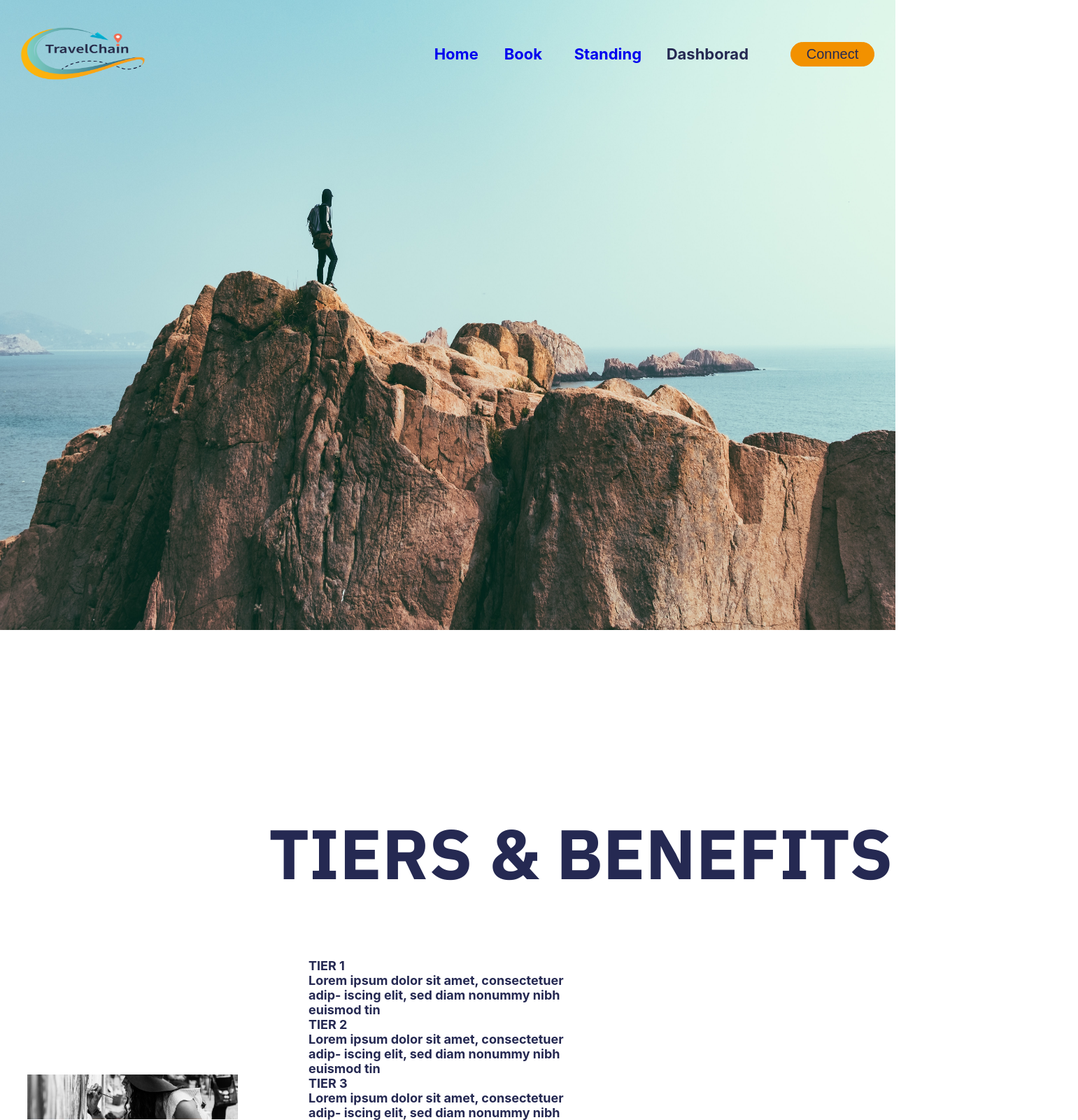
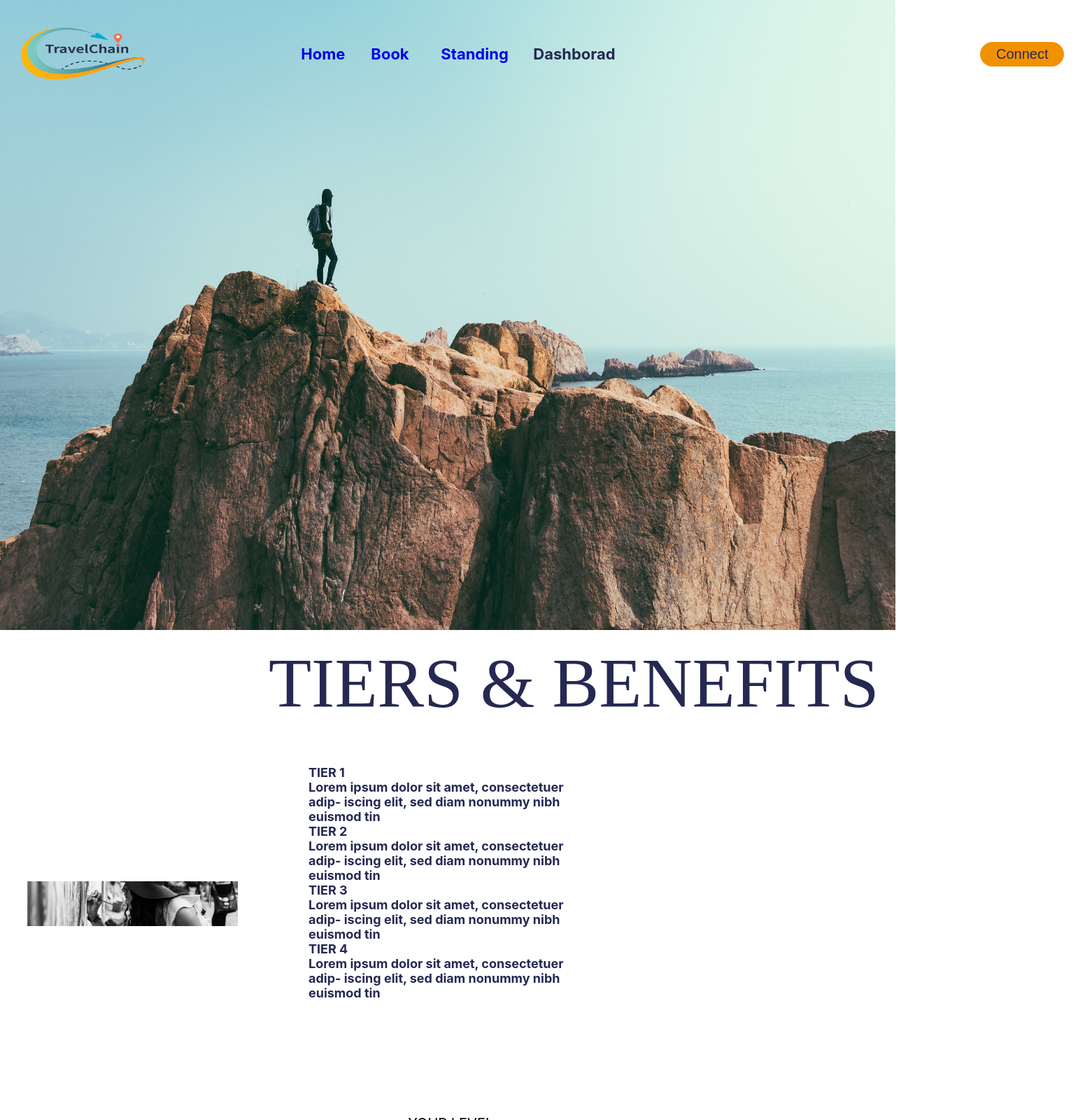
Before and after one commit to Lajja123/TravelChain, a Next.js app: page / in a window 1280 px wide. Shown: the top 1600 px of the page at 70% size, 1541 px wide, since content can reach past the window. Built offline with nearby package versions, Linux system fonts and the light colour scheme; what ipfs-http-client would draw is missing.

Commit message:
lajja travelchain 9:36

```diff
--- a/package.json
+++ b/package.json
@@ -8,7 +8,10 @@
     "lint": "next lint"
   },
   "dependencies": {
+    "@emotion/react": "^11.10.4",
+    "@emotion/styled": "^11.10.4",
     "@material-ui/core": "^4.12.4",
+    "@mui/material": "^5.10.6",
     "axios": "^0.27.2",
     "ethers": "^5.5.4",
     "ipfs-http-client": "^56.0.0",
--- a/pages/index.js
+++ b/pages/index.js
@@ -66,16 +66,18 @@ export default function Home() {
           </span>
         </a>
       </footer> */}
-      <div style={{ height: "990px" }}>
+      <div style={{ height: "700px" }}>
         <div className="index-image-main">
           <Image src="/images/landing.jpg" layout="fill" objectFit="fill" />
         </div>
-        {/* <div className="index-floats">
+        <div className="index-floats">
           <div className="index-text">
-            <div className="index-text1">Unforgetabble Trip</div>
-            <Image src="/images/downArrow.jpg" width="20px" height="80px" />
+            {/* <div className="index-text1">
+              Get An Unforgetable Trip on Travel Chain
+            </div> */}
+            {/* <Image src="/images/downArrow.jpg" width="20px" height="80px" /> */}
           </div>
-        </div> */}
+        </div>
         <div className="index-packages">
           <div className="package-list">
             <div className="package">
--- a/styles/globals.scss
+++ b/styles/globals.scss
@@ -1,23 +1,23 @@
-@font-face {
-  font-family: "adelia";
-  src: url("../public/fonts/adelia.ttf");
-}
-@font-face {
-  font-family: "IBMPlexSansThaiLooped-Bold";
-  src: url("../public/fonts/IBMPlexSansThaiLooped-Bold.ttf");
-}
-@font-face {
-  font-family: "IBMPlexSansThaiLooped";
-  src: url("../public/fonts/IBMPlexSansThaiLooped-Bold.ttf");
-}
-@font-face {
-  font-family: "IBMPlexSansThaiLooped-Thin";
-  src: url("../public/fonts/IBMPlexSansThaiLooped-Thin.ttf");
-}
-@font-face {
-  font-family: "MyriadPro-Regular";
-  src: url("../public/fonts/IBMPlexSansThaiLooped-Thin.ttf");
-}
+// @font-face {
+//   font-family: "adelia";
+//   src: url("../public/fonts/adelia.ttf");
+// }
+// @font-face {
+//   font-family: "IBMPlexSansThaiLooped-Bold";
+//   src: url("../public/fonts/IBMPlexSansThaiLooped-Bold.ttf");
+// }
+// @font-face {
+//   font-family: "IBMPlexSansThaiLooped";
+//   src: url("../public/fonts/IBMPlexSansThaiLooped-Bold.ttf");
+// }
+// @font-face {
+//   font-family: "IBMPlexSansThaiLooped-Thin";
+//   src: url("../public/fonts/IBMPlexSansThaiLooped-Thin.ttf");
+// }
+// @font-face {
+//   font-family: "MyriadPro-Regular";
+//   src: url("../public/fonts/IBMPlexSansThaiLooped-Thin.ttf");
+// }
 
 html,
 body {
@@ -44,12 +44,11 @@ a {
 .navs {
   display: flex;
   height: 100%;
-  align-items: center;
-  align-content: center;
+
   background-color: #0000;
 
   .nav-left {
-    flex-grow: 1;
+    flex-grow: 0.5;
     padding: 0 20px;
   }
 
@@ -140,6 +139,7 @@ a {
       padding: 0 20px;
       width: 200px;
       text-align: right;
+      margin-left: 70%;
 
       .nav-signup {
         overflow: hidden;
@@ -182,9 +182,9 @@ a {
   }
 
   .index-floats {
-    width: 400px;
-    margin-top: 260px;
-    margin-left: 100px;
+    // width: 400px;
+    margin-top: 5%;
+    margin-left: 50%;
 
     .index-text {
       display: flex;
@@ -193,11 +193,14 @@ a {
       top: 200px;
 
       .index-text1 {
-        font-family: "IBMPlexSansThaiLooped-Thin";
-        font-size: 37px;
-        font-weight: 100;
-        color: #ffc685;
-        padding-right: 20px;
+        // font-family: "IBMPlexSansThaiLooped-Thin";
+        font-size: 5rem;
+        font-family: "IBMPlexSansThaiLooped-Bold";
+        color: #f7931e;
+        // margin-left: 30% !important;
+        margin: 0 auto;
+        // color: #ffc685;
+        // padding-right: 20px;
       }
     }
   }
```
Also changed, not shown: 1 other file (tests, documents, lock files or other folders).
